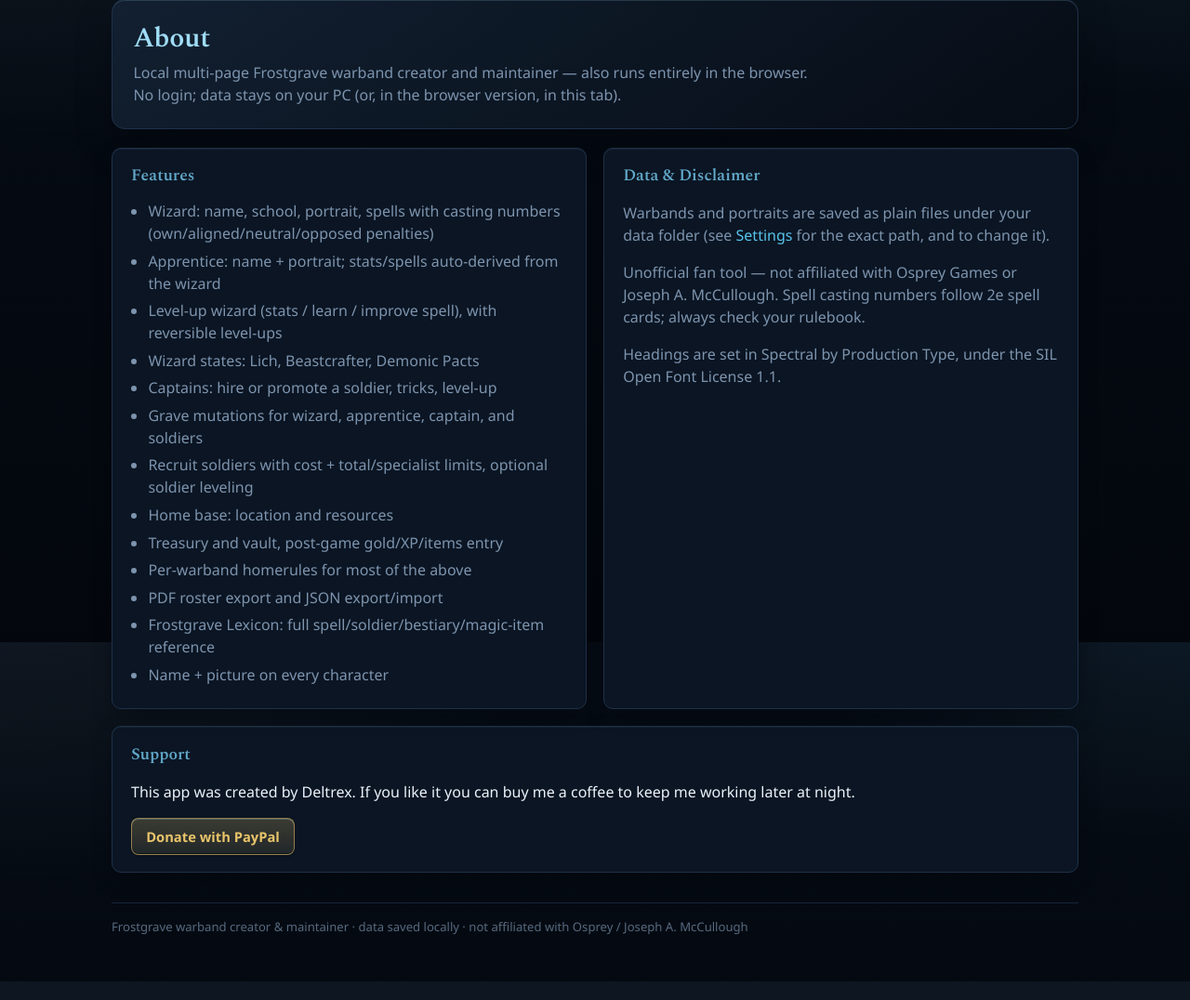
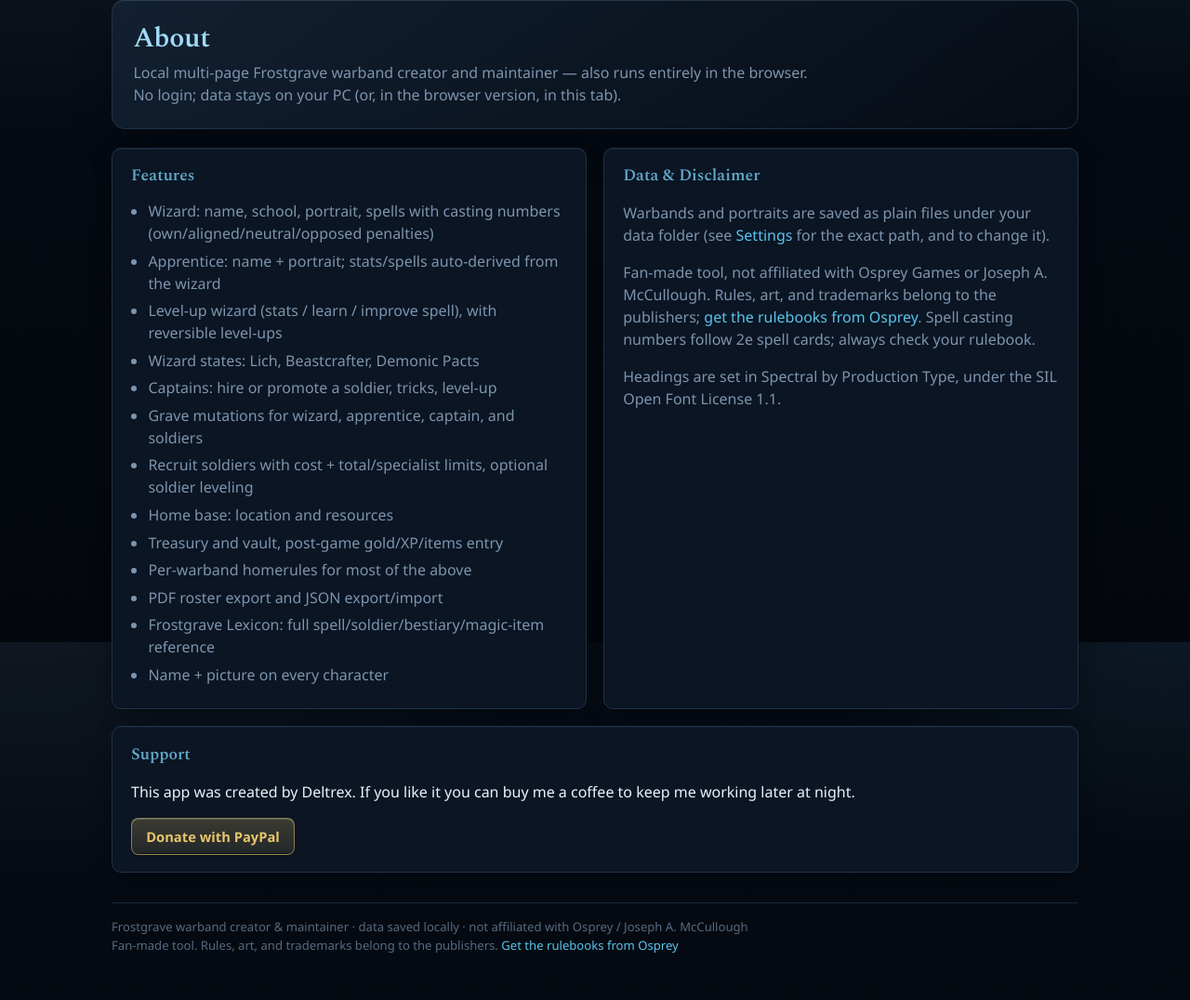
Before and after one commit to TheRealDeltrex/FrostgraveWarbandKeeper, a Flask app: page /about in a window 1280 px wide. Shown: the part 109-1185 px from the top of the page at 93% size. Run offline with Flask 3, Linux system fonts and the light colour scheme; some libraries are stand-ins or nearby versions.

Commit message:
Credit the publishers and link the Osprey rulebooks in footer, About and landing page
Co-Authored-By: Claude Opus 5.5 <noreply@anthropic.com>

```diff
--- a/templates/about.html
+++ b/templates/about.html
@@ -38,7 +38,9 @@
         </p>
       {% endif %}
       <p class="muted">
-        Unofficial fan tool — not affiliated with Osprey Games or Joseph A. McCullough.
+        Fan-made tool, not affiliated with Osprey Games or Joseph A. McCullough. Rules, art, and
+        trademarks belong to the publishers;
+        <a href="https://www.ospreypublishing.com/us/osprey-games/wargames/frostgrave/" target="_blank" rel="noopener">get the rulebooks from Osprey</a>.
         Spell casting numbers follow 2e spell cards; always check your rulebook.
       </p>
       <p class="muted">
--- a/templates/base.html
+++ b/templates/base.html
@@ -92,6 +92,8 @@
 
       <footer>
         Frostgrave warband creator &amp; maintainer · data saved locally · not affiliated with Osprey / Joseph A. McCullough
+        <br>Fan-made tool. Rules, art, and trademarks belong to the publishers.
+        <a href="https://www.ospreypublishing.com/us/osprey-games/wargames/frostgrave/" target="_blank" rel="noopener">Get the rulebooks from Osprey</a>
       </footer>
     </div>
     <script src="{{ url_for('static', filename='item_slots.js') }}"></script>
```
Also changed, not shown: docs/index.html (+7 -1 lines).
